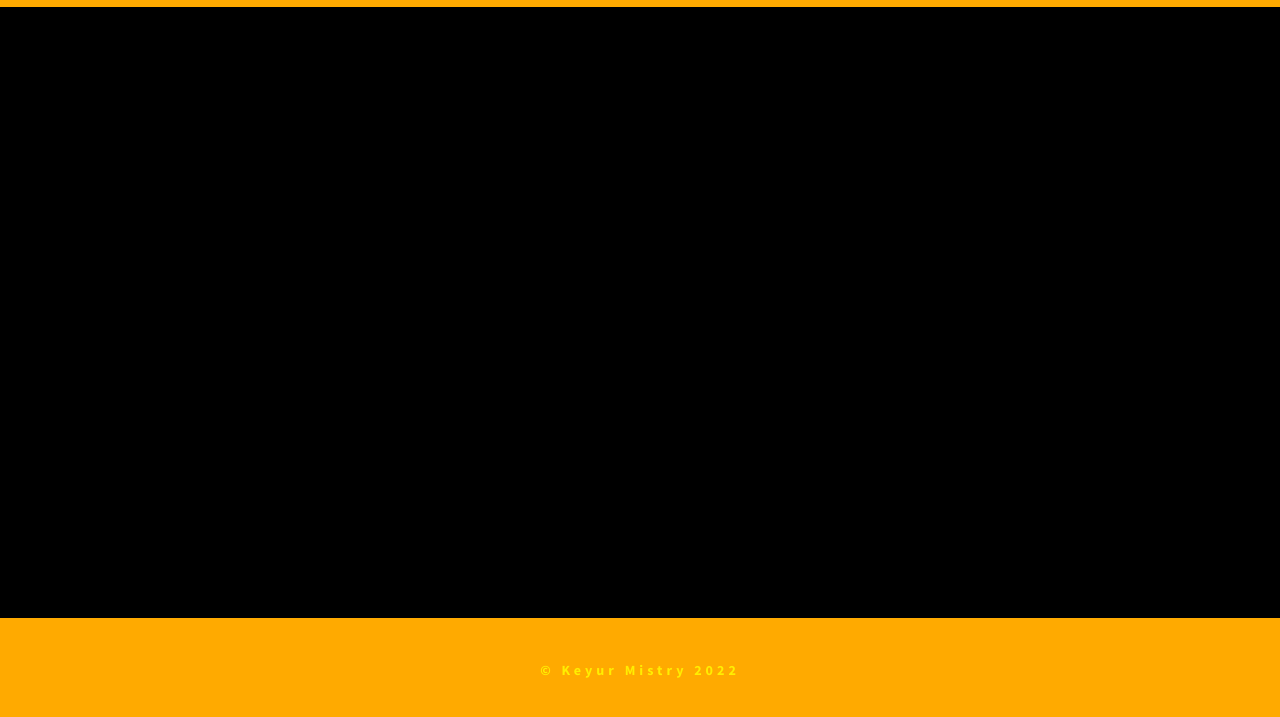
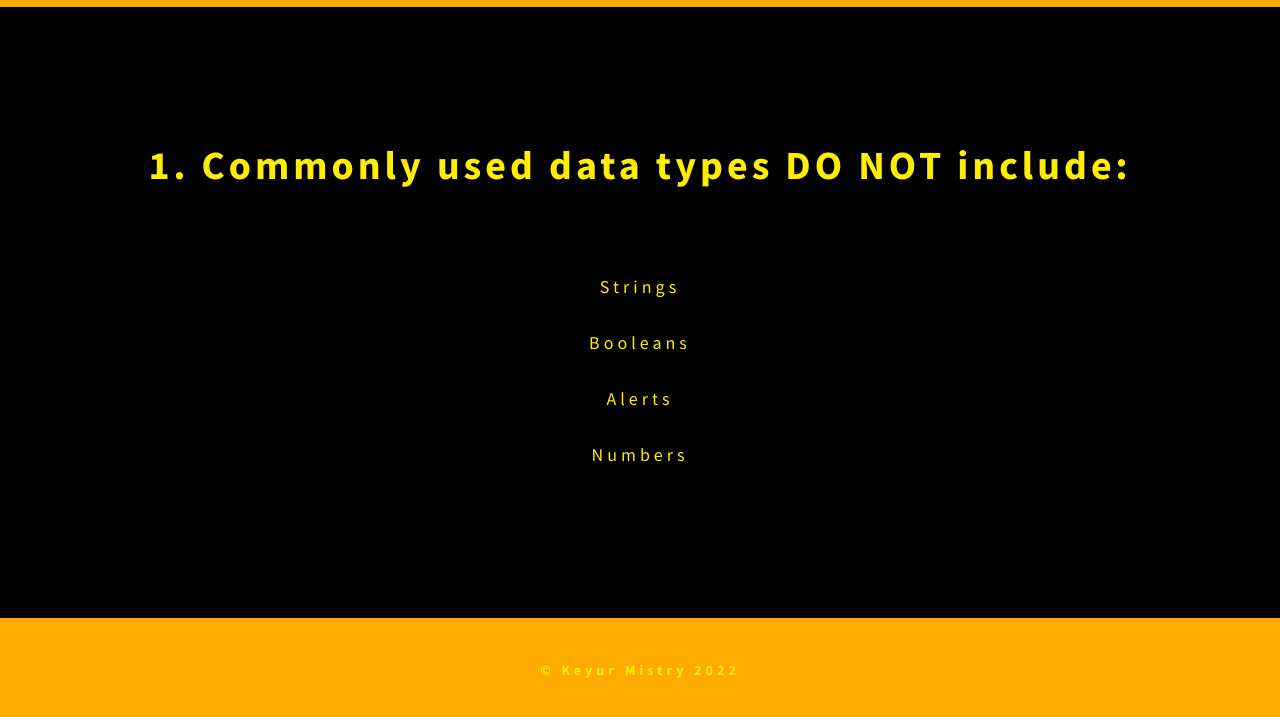
Before and after one commit to keyurmist/Javascript-Quiz, a plain HTML site: page index.html in a window 1280 px wide. Both pictures are taken after a click on the button "START". Shown: the part 77-794 px from the top of the page. Drawn offline with Linux system fonts and the light colour scheme.

Commit message:
rendered first question after start is clicked

```diff
--- a/Assets/pseudo.js
+++ b/Assets/pseudo.js
@@ -7,6 +7,8 @@ let quizComplete = false;
 const startButton = document.getElementById("start-btn");
 
 const bannerSection = document.getElementById("banner");
+
+const mainElement = document.getElementById("main");
 
 const onLoad = () => {
   // initialise local storage
@@ -60,6 +62,38 @@ const renderTimerSection = () => {
 };
 
 const renderQuestionSection = () => {
+  const section = document.createElement("section");
+  section.setAttribute("class", "content-section question-container")
+
+  const h2 = document.createElement("h2");
+  h2.setAttribute("class", "content-section-title");
+  h2.textContent = "1. Commonly used data types DO NOT include:"
+
+  const ul = document.createElement("ul");
+  ul.setAttribute("class", "feedback-list");
+
+  const li1 = document.createElement("li");
+  li1.setAttribute("class", "list-item");
+  li1.textContent = "Strings";
+
+  const li2 = document.createElement("li");
+  li2.setAttribute("class", "list-item");
+  li2.textContent = "Booleans";
+
+  const li3 = document.createElement("li");
+  li3.setAttribute("class", "list-item");
+  li3.textContent = "Alerts";
+
+  const li4 = document.createElement("li");
+  li4.setAttribute("class", "list-item");
+  li4.textContent = "Numbers";
+
+  ul.append(li1, li2, li3, li4);
+
+  section.append(h2, ul);
+
+  mainElement.append(section);
+
   // use HTML as guide and build in JS
   // append section to main
   // add click event listener on #question-section
--- a/Assets/style.css
+++ b/Assets/style.css
@@ -122,6 +122,44 @@ body {
   }
 /*End of button styles*/
 
+/*Start of question styles*/
+.questions-container {
+    padding: 0;
+    background: transparent;
+    background-image: linear-gradient(
+        to bottom,
+        rgba(var(--yellow), 0.7),
+        rgba(var(--yellow),0.4)
+    ),
+
+}
+
+.question-container .content-section-title {
+    background-color: rgba(var(--mustard), 0.8);
+  }
+
+  .feedback-list {
+    list-style: none;
+    text-align: left;
+    margin: 3rem 2rem;
+    padding: 2rem;
+    border-radius: 0.4rem;
+    background-color: rgba(var(--mustard), 0.8);
+  }
+
+  .list-item {
+    display: flex;
+    flex-direction: row;
+    justify-content: center;
+    padding: 1rem 0;
+    font-size: 1.8rem;
+  }
+
+  .list-item:hover {
+    background-color: var(--golden);
+    cursor: pointer;
+  }
+
 /*Star of footer styles */
 
 .footer {
--- a/index.html
+++ b/index.html
@@ -20,14 +20,44 @@
             <a href="./highscore.html" class="nav-link">Highscores</a>
         </nav>
     </header>
-    <main class="main">
+    <main class="main" id="main">
         <section class="content-section" id="banner">
             <h1 class="content-section-title">Javascript Quiz</h1>
             <h2 class="content-section-info">Test your Javascript knowledge</h2>
             <div class="btn-control">
               <button class="btn" id="start-btn">Start</button>
             </div>
-          </section>
+        </section>
+          <!-- question section dynamically rendered via JS -->
+      <!-- <section class="content-section question-container">
+        <h2 class="content-section-title">
+          Do you like the spiderman movies from the Marvel franchise?
+        </h2>
+        <ul class="feedback-list">
+          <li class="list-item">Yes</li>
+          <li class="list-item">No</li>
+          <li class="list-item">Maybe</li>
+        </ul>
+      </section> -->
+
+      <!-- form section dynamically rendered via JS -->
+      <!-- <section class="feedback-form-section" name="feedback-form">
+        <h2 class="title">Submit your feedback</h2>
+        <form>
+          <div class="form-control">
+            <input
+              name="full-name"
+              class="form-input"
+              type="text"
+              placeholder="Enter full name"
+            />
+          </div>
+          <div class="form-control">
+            <button class="btn" type="submit">Submit</button>
+          </div>
+        </form>
+      </section> -->
+
     </main>
     <footer class="footer">
         <h4>&copy; Keyur Mistry 2022</h4>
```
